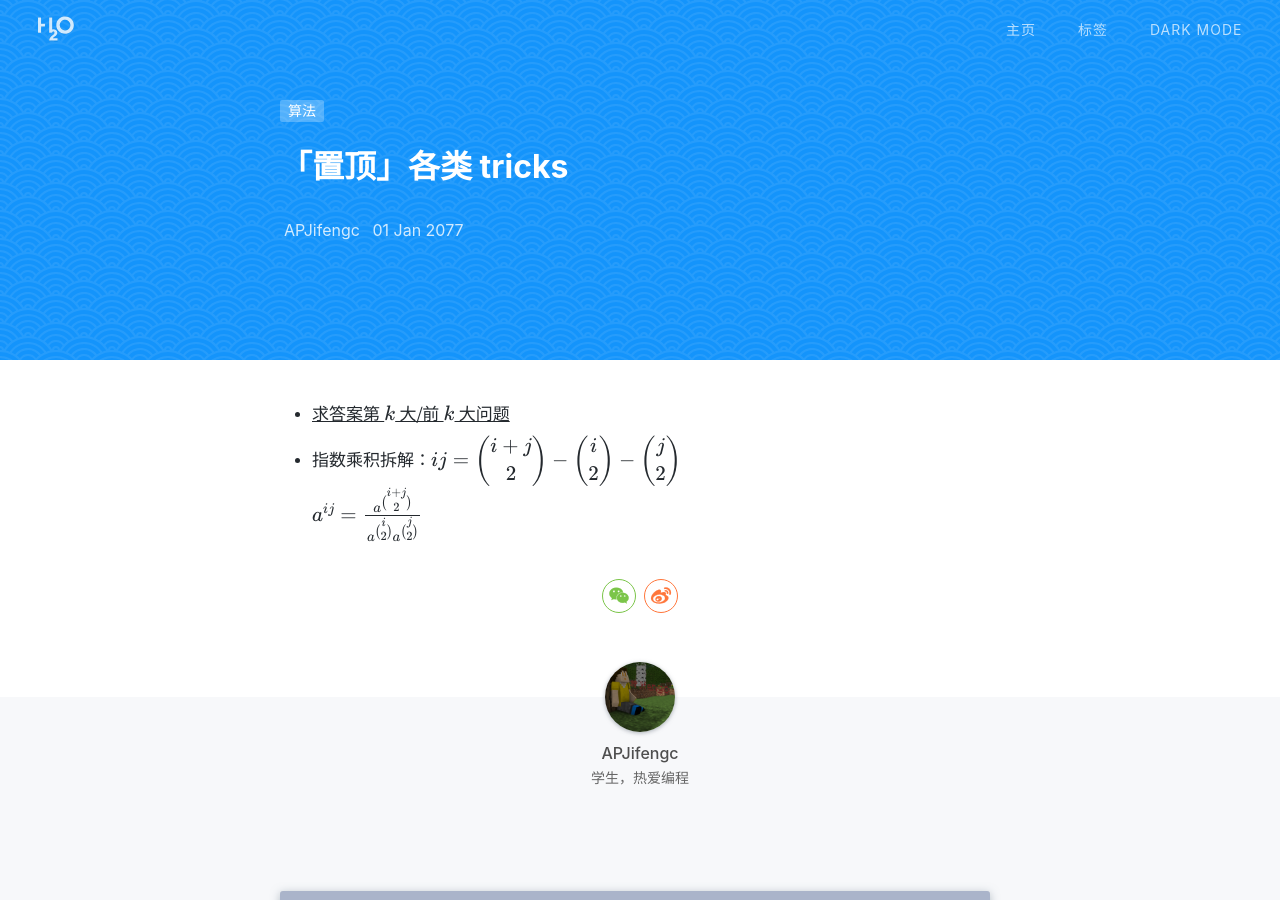
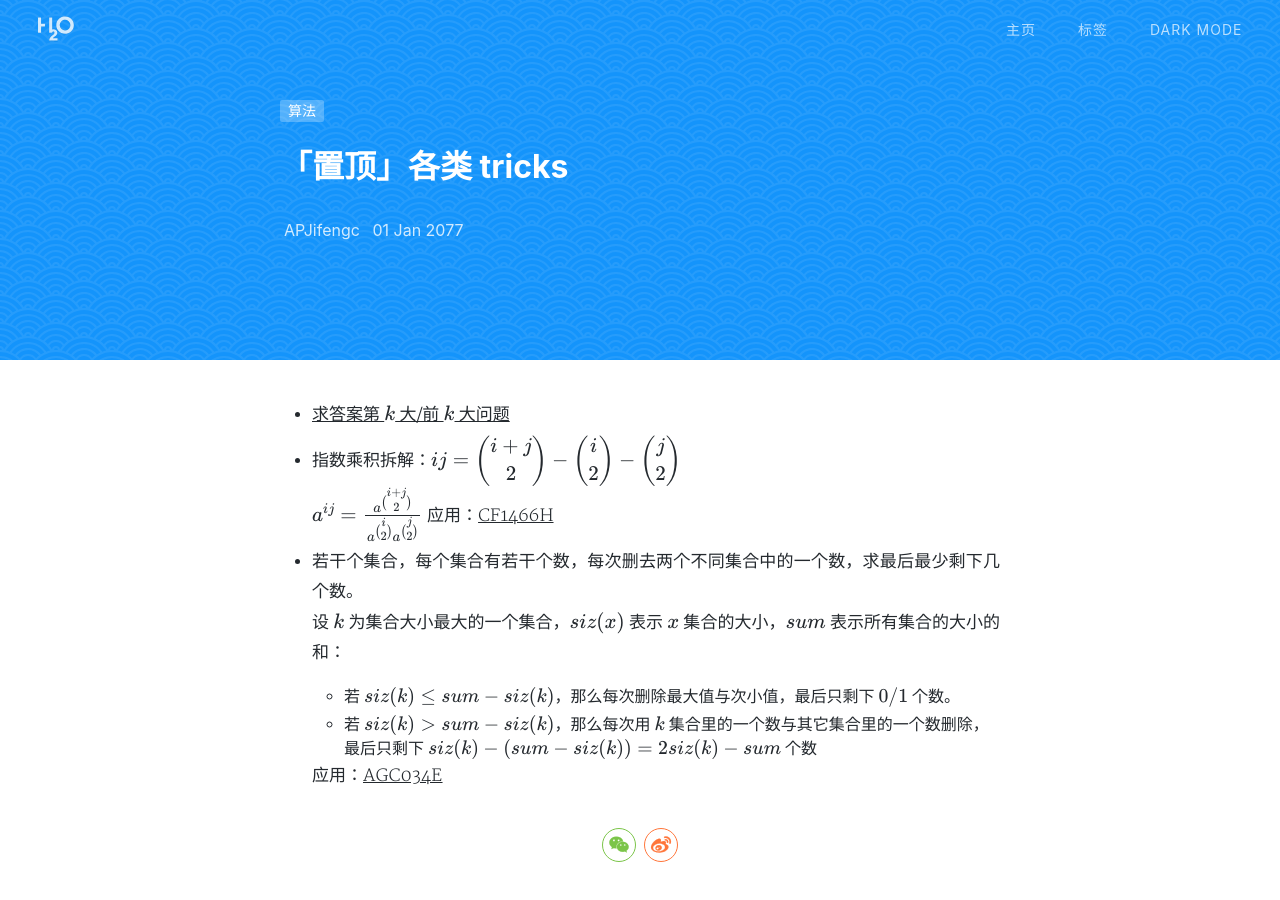
Before and after one commit to APJifengc/apjifengc.github.io, a Jekyll site: the page built from _posts/2077-01-01-tricks.md, in a window 1280 px wide and 900 px high. Built offline with Jekyll 4.4.1, drawn with Linux system fonts in a browser that asks for light colours; nearby versions of some CDN libraries; a style sheet for code colours, icons or effects is not loaded.

Commit message:
:sparkles: Update tricks

```diff
--- a/_posts/2077-01-01-tricks.md
+++ b/_posts/2077-01-01-tricks.md
@@ -11,3 +11,13 @@ tags: 算法
   $$
   a^{ij}=\frac{a^{\large\binom{i+j}{2}}}{a^{\large\binom{i}{2}}a^{\large\binom{j}{2}}}
   $$
+  应用：[CF1466H](https://www.luogu.com.cn/problem/CF1466H)
+
+- 若干个集合，每个集合有若干个数，每次删去两个不同集合中的一个数，求最后最少剩下几个数。
+
+  设 $k$ 为集合大小最大的一个集合，$siz(x)$ 表示 $x$ 集合的大小，$sum$ 表示所有集合的大小的和：
+
+  - 若 $siz(k) \le sum - siz(k)$，那么每次删除最大值与次小值，最后只剩下 $0/1$ 个数。
+  - 若 $siz(k) > sum - siz(k)$，那么每次用 $k$ 集合里的一个数与其它集合里的一个数删除，最后只剩下 $siz(k) - (sum - siz(k)) = 2siz(k) - sum$ 个数
+
+  应用：[AGC034E](https://www.luogu.com.cn/problem/solution/AT4995)
```
